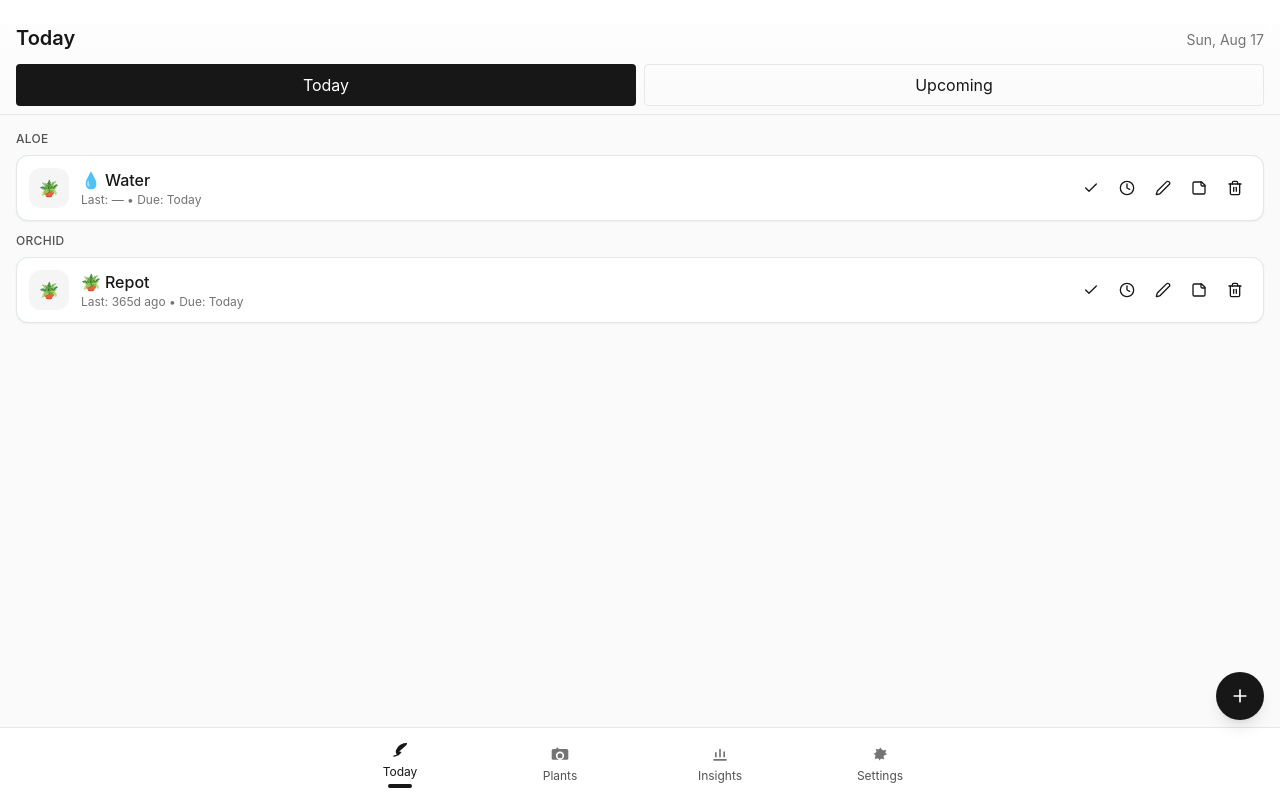
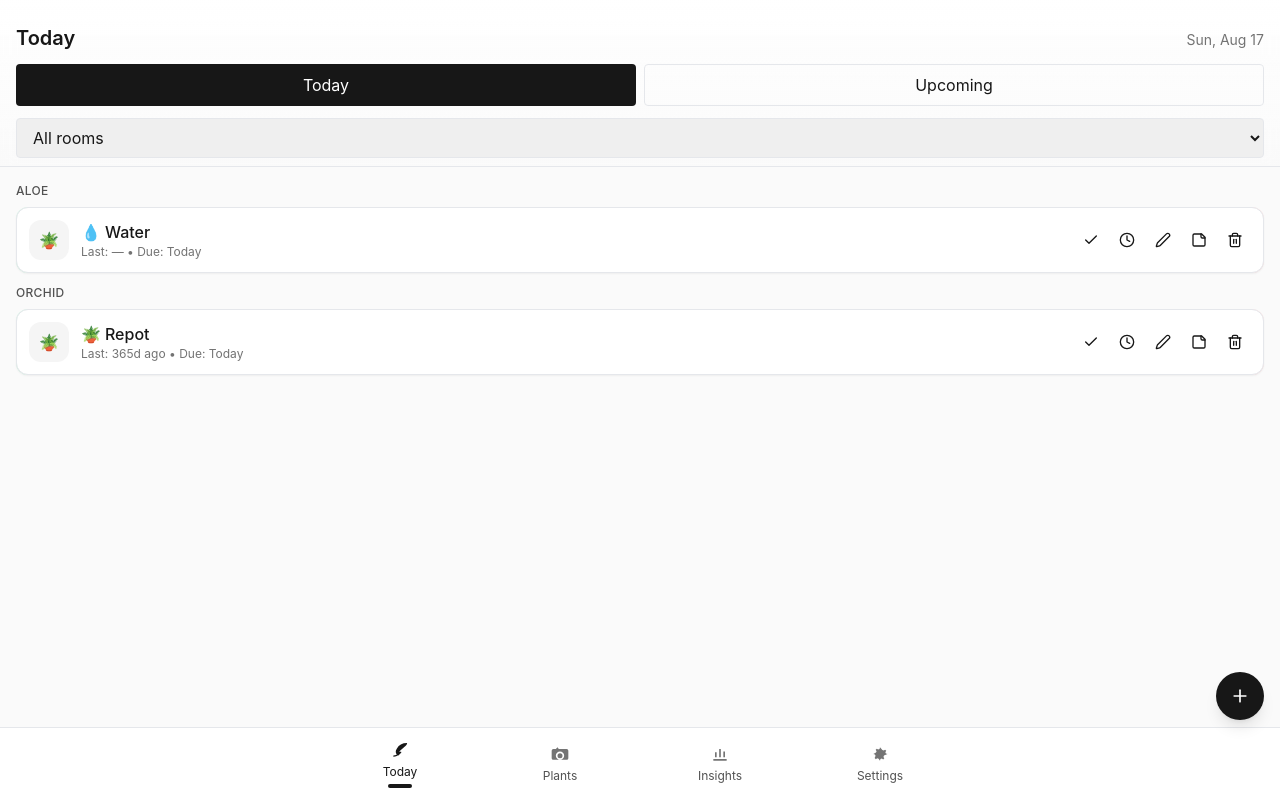
Before and after one commit to osmond/kaymaria, a Next.js app: page /app in a window 1280 px wide. Built offline with nearby package versions, Linux system fonts and the light colour scheme.

Commit message:
feat: add room filter for tasks

```diff
--- a/app/app/AppShell.tsx
+++ b/app/app/AppShell.tsx
@@ -128,6 +128,18 @@ export default function AppShell({ initialView }:{ initialView?: "today"|"plants
   const [plants, setPlants] = useState<PlantListItem[]>([]);
   const [plantsErr, setPlantsErr] = useState<string | null>(null);
   const [plantsLoading, setPlantsLoading] = useState(false);
+
+  // room filter
+  const [roomFilter, setRoomFilter] = useState("");
+  const rooms = useMemo(() => {
+    const set = new Set<string>();
+    tasks.forEach((t) => set.add(t.roomId));
+    return Array.from(set);
+  }, [tasks]);
+  const filteredTasks = useMemo(
+    () => (roomFilter ? tasks.filter((t) => t.roomId === roomFilter) : tasks),
+    [tasks, roomFilter]
+  );
 
   async function refresh() {
     setLoading(true);
@@ -329,13 +341,13 @@ export default function AppShell({ initialView }:{ initialView?: "today"|"plants
       today.getMonth(),
       today.getDate() + 1
     );
-    return tasks
+    return filteredTasks
       .filter((t) => new Date(t.dueAt) < tomorrow)
       .sort(
         (a, b) =>
           new Date(a.dueAt).getTime() - new Date(b.dueAt).getTime()
       );
-  }, [tasks]);
+  }, [filteredTasks]);
   const tasksTodayGrouped = useMemo(() => {
     const m = new Map<string, TaskDTO[]>();
     tasksToday.forEach((t) => {
@@ -368,7 +380,7 @@ export default function AppShell({ initialView }:{ initialView?: "today"|"plants
       today.getDate() + TASK_WINDOW_DAYS
     );
     const m = new Map<string, TaskDTO[]>();
-    tasks
+    filteredTasks
       .filter((t) => {
         const d = new Date(t.dueAt);
         return d >= tomorrow && d < windowEnd;
@@ -382,7 +394,7 @@ export default function AppShell({ initialView }:{ initialView?: "today"|"plants
         m.set(label, [...(m.get(label) || []), t]);
       });
     return Array.from(m.entries());
-  }, [tasks]);
+  }, [filteredTasks]);
 
   return (
     <div className="min-h-[100dvh] flex flex-col">
@@ -398,6 +410,7 @@ export default function AppShell({ initialView }:{ initialView?: "today"|"plants
           <ClientDate />
         </div>
         {view === "today" && (
+          <>
             <div className="mt-3 grid grid-cols-2 gap-2">
               <button
                 className={
@@ -420,6 +433,21 @@ export default function AppShell({ initialView }:{ initialView?: "today"|"plants
                 Upcoming
               </button>
             </div>
+            <div className="mt-3">
+              <select
+                value={roomFilter}
+                onChange={(e) => setRoomFilter(e.target.value)}
+                className="border rounded px-3 py-2 w-full"
+              >
+                <option value="">All rooms</option>
+                {rooms.map((r) => (
+                  <option key={r} value={r}>
+                    {r}
+                  </option>
+                ))}
+              </select>
+            </div>
+          </>
         )}
       </header>
 
--- a/lib/mockStore.ts
+++ b/lib/mockStore.ts
@@ -5,6 +5,7 @@ export type TaskDTO = {
   id: string;
   plantId: string;
   plantName: string;
+  roomId?: string;
   type: CareType;
   dueAt: string; // ISO
   status: "due";
@@ -38,6 +39,7 @@ function initialTasks(): TaskDTO[] {
       id: "t_seed_1",
       plantId: "p_orchid",
       plantName: "Orchid",
+      roomId: "room-1",
       type: "repot",
       dueAt: iso(today),
       status: "due",
@@ -70,6 +72,7 @@ export function listTasks(): TaskDTO[] {
 export function addTask(input: {
   plant: string;
   plantId?: string;
+  roomId?: string;
   type: CareType;
   dueAt: Date;
 }): TaskDTO {
@@ -83,6 +86,7 @@ export function addTask(input: {
     id,
     plantId,
     plantName: input.plant,
+    roomId: input.roomId,
     type: input.type,
     dueAt: input.dueAt.toISOString(),
     status: "due",
--- a/lib/mockdb.ts
+++ b/lib/mockdb.ts
@@ -31,6 +31,7 @@ export type TaskRec = {
   id: string;           // t_<uuid>
   plantId: string;
   plantName: string;
+  roomId: string;
   type: CareType;
   dueAt: string;        // ISO
   status: "due";
@@ -63,11 +64,11 @@ let EVENTS: Event[] = [
 ];
 
 let TASKS: TaskRec[] = [
-  { id: `t_${uuid()}`, plantId: "p1", plantName: "Aloe",   type: "water",     dueAt: new Date(now).toISOString(), status: "due" },
-  { id: `t_${uuid()}`, plantId: "p3", plantName: "Orchid", type: "repot",     dueAt: new Date(now).toISOString(), status: "due", lastEventAt: EVENTS[0].at },
-  { id: `t_${uuid()}`, plantId: "p2", plantName: "Monstera", type: "water",   dueAt: new Date(now + 2*864e5).toISOString(), status: "due" },
-  { id: `t_${uuid()}`, plantId: "p5", plantName: "Fern",   type: "water",     dueAt: new Date(now + 1*864e5).toISOString(), status: "due" },
-  { id: `t_${uuid()}`, plantId: "p6", plantName: "Fiddle Fig", type: "water", dueAt: new Date(now + 3*864e5).toISOString(), status: "due" },
+  { id: `t_${uuid()}`, plantId: "p1", plantName: "Aloe", roomId: "living", type: "water", dueAt: new Date(now).toISOString(), status: "due" },
+  { id: `t_${uuid()}`, plantId: "p3", plantName: "Orchid", roomId: "bed", type: "repot", dueAt: new Date(now).toISOString(), status: "due", lastEventAt: EVENTS[0].at },
+  { id: `t_${uuid()}`, plantId: "p2", plantName: "Monstera", roomId: "living", type: "water", dueAt: new Date(now + 2*864e5).toISOString(), status: "due" },
+  { id: `t_${uuid()}`, plantId: "p5", plantName: "Fern", roomId: "living", type: "water", dueAt: new Date(now + 1*864e5).toISOString(), status: "due" },
+  { id: `t_${uuid()}`, plantId: "p6", plantName: "Fiddle Fig", roomId: "living", type: "water", dueAt: new Date(now + 3*864e5).toISOString(), status: "due" },
 ];
 
 let NOTES: Note[] = [];
@@ -170,10 +171,12 @@ export function updateTask(id: string, updates: Partial<Pick<TaskRec, "type" | "
 
 export function createTask(partial: Partial<TaskRec>): TaskRec {
   const id = `t_${uuid()}`;
+  const plant = getPlant(partial.plantId ?? "p_new");
   const rec: TaskRec = {
     id,
     plantId: partial.plantId ?? "p_new",
-    plantName: partial.plantName ?? "New Plant",
+    plantName: partial.plantName ?? plant?.name ?? "New Plant",
+    roomId: plant?.roomId ?? "unknown",
     type: (partial.type ?? "water") as CareType,
     dueAt: partial.dueAt ?? new Date().toISOString(),
     status: "due",
```
Also changed, not shown: lib/types.ts (+12 -1 lines), 2 other files (tests, documents, lock files or other folders). Lines whose indentation alone changed are shown as unchanged.
